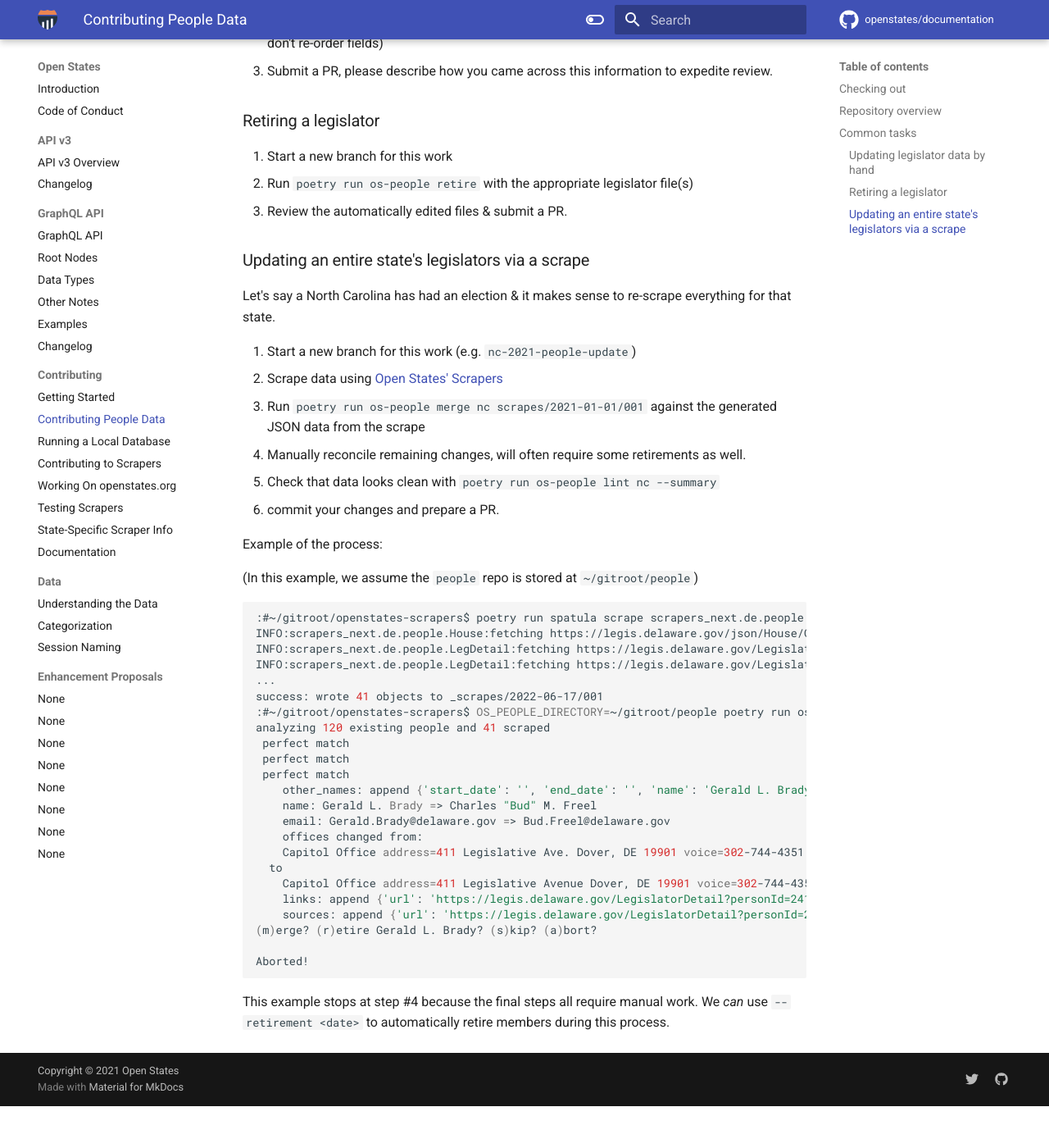
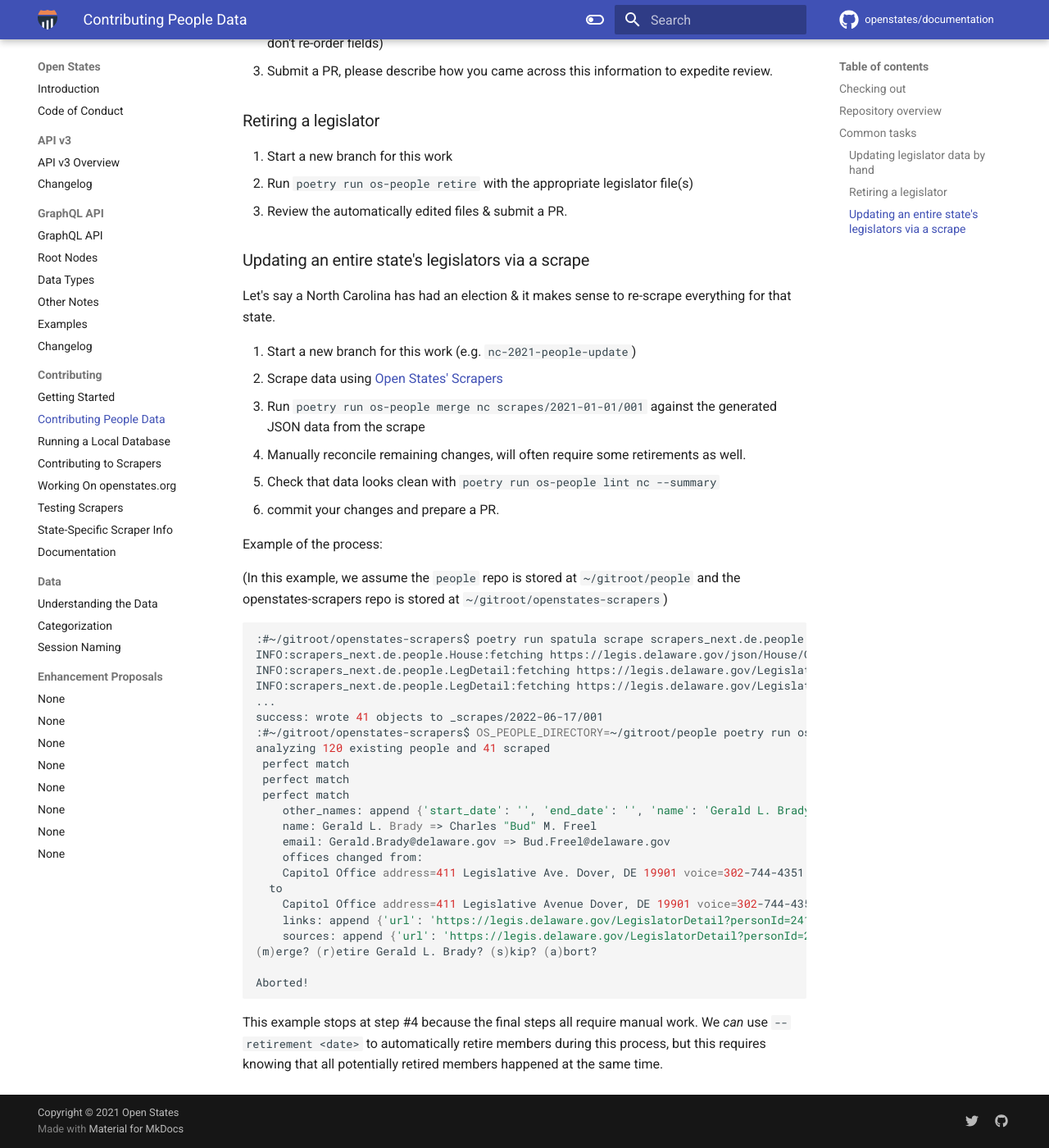
Before and after one commit to openstates/documentation, an MkDocs documentation site: the page built from docs/contributing/people.md, in a window 1280 px wide and 1400 px high, scrolled down 1601 px. Shown: the whole window at 82% size. Built offline with MkDocs 1.6.1 and Material for MkDocs 9.7.7, drawn with Linux system fonts in a browser that asks for light colours; comment, search, counter and statistics services are not loaded; before the commit the page ends 2950 px from its top, so only the background shows below that.

Commit message:
update docs a bit more
Signed-off-by: John Seekins <john@civiceagle.com>

````diff
--- a/docs/contributing/people.md
+++ b/docs/contributing/people.md
@@ -87,7 +87,7 @@ re-scrape everything for that state.
 
 Example of the process:
 
-(In this example, we assume the `people` repo is stored at `~/gitroot/people`)
+(In this example, we assume the `people` repo is stored at `~/gitroot/people` and the openstates-scrapers repo is stored at `~/gitroot/openstates-scrapers`)
 
 ```bash
 :#~/gitroot/openstates-scrapers$ poetry run spatula scrape scrapers_next.de.people.House
@@ -115,4 +115,4 @@ analyzing 120 existing people and 41 scraped
 Aborted!
 ```
 
-This example stops at step #4 because the final steps all require manual work. We _can_ use `--retirement <date>` to automatically retire members during this process.
+This example stops at step #4 because the final steps all require manual work. We _can_ use `--retirement <date>` to automatically retire members during this process, but this requires knowing that all potentially retired members happened at the same time.
````
